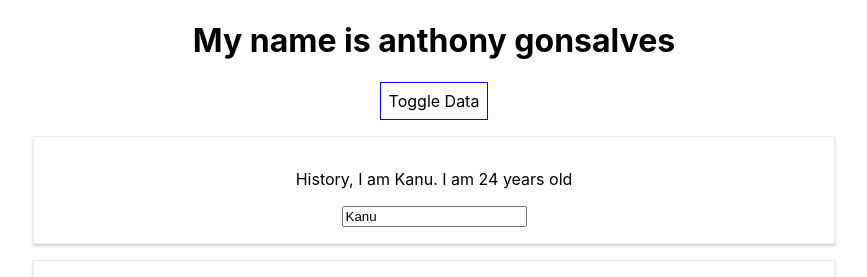
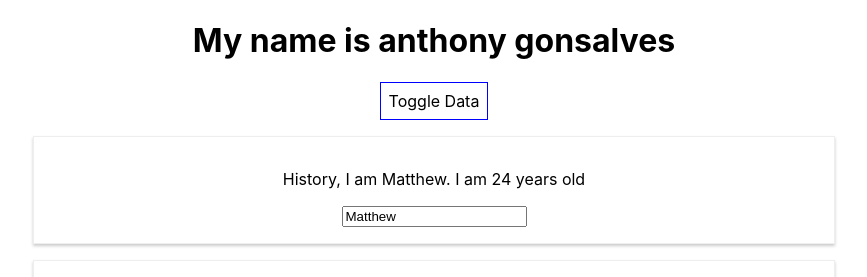
Before and after one commit to davinder-kumar/ReactJs, a React (Create React App) app in the folder learning/: page / in a window 1280 px wide. Both pictures are taken after a click on the button "Toggle Data". Shown: the top 277 px of the page, without its empty margins (206-1073 px from the left). Built offline with nearby package versions, Linux system fonts and the light colour scheme.

Commit message:
Add Name Change Dynamically

```diff
--- a/learning/src/App.js
+++ b/learning/src/App.js
@@ -7,20 +7,21 @@
   state = {
     persons: [
       {
-        name: 'Kanu', age: 24
+        name: 'Matthew', age: 24, id:1
       },
 
       {
-        name: 'manu', age: 18
+        name: 'manu', age: 18,id:2
       },
       {
-        name: 'sdsd', age: 180
+        name: 'sdsd', age: 180,id:3
       }
     ],
     showPersons: false
   }
   deleteHandler = (index) => {
-    const arr = this.state.persons;
+    const arr = [...this.state.persons];
+    console.log(arr);
     arr.splice(index,1);
     this.setState({
       persons : arr
@@ -29,21 +30,34 @@
   ToggleDataHandler = () => {
     this.setState({ showPersons: !this.state.showPersons })
   }
-  nameChangeHandler = (event) => {
+  nameChangeHandler = (event,id) => {
+    const personIndex = this.state.persons.findIndex(p=>{
+      return p.id == id
+    })
+
+    const persons = [...this.state.persons]
+    const person = {...persons[personIndex]};
+    console.log(person)
+    person.name = event.target.value;
+    persons[personIndex] = person;
+
     this.setState({
-      persons: [
-        {
-          name: "Kanu", age: 2
-        },
+      persons: persons
+    })
+    // this.setState({
+    //   persons: [
+    //     {
+    //       name: "Matthew", age: 2
+    //     },
 
-        {
-          name: event.target.value, age: 232
-        },
-        {
-          name: 'sddsdssd', age: 80
-        }
-      ]
-    });
+    //     {
+    //       name: event.target.value, age: 232
+    //     },
+    //     {
+    //       name: 'sddsdssd', age: 80
+    //     }
+    //   ]
+    // });
   }
   render() {
     const style = {
@@ -63,6 +77,9 @@
             return <Person
               name={person.name}
               age={person.age}
+              key = {person.id}
+              id = {person.id}
+              change = {(event) =>this.nameChangeHandler(event,person.id)}
               clickProp={this.deleteHandler.bind(this, index)}
             />
 
--- a/learning/src/Person/Person.js
+++ b/learning/src/Person/Person.js
@@ -5,7 +5,7 @@
         <div className="Person">
             <p onClick={props.clickProp}> History, I am {props.name}. I am {props.age} years old</p>
             <p>{props.children}</p>
-            <input type="text" onChange={props.change} defaultValue={props.name} />
+            <input type="text" onChange={props.change} value={props.name} />
         </div>
     )
         ;
```
